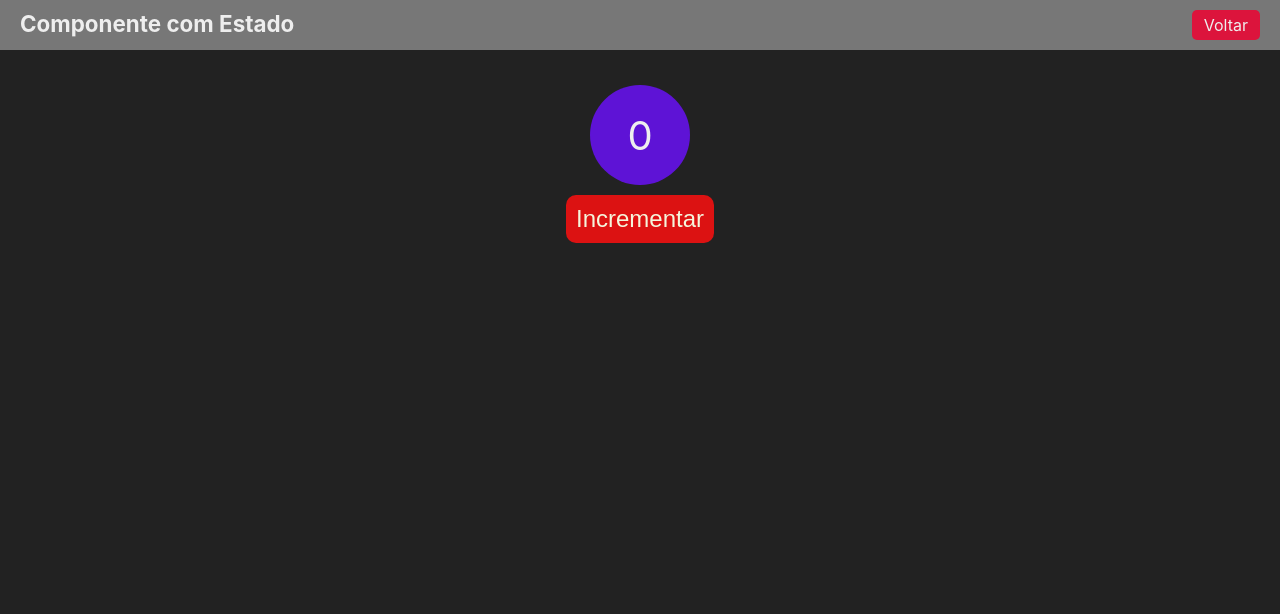
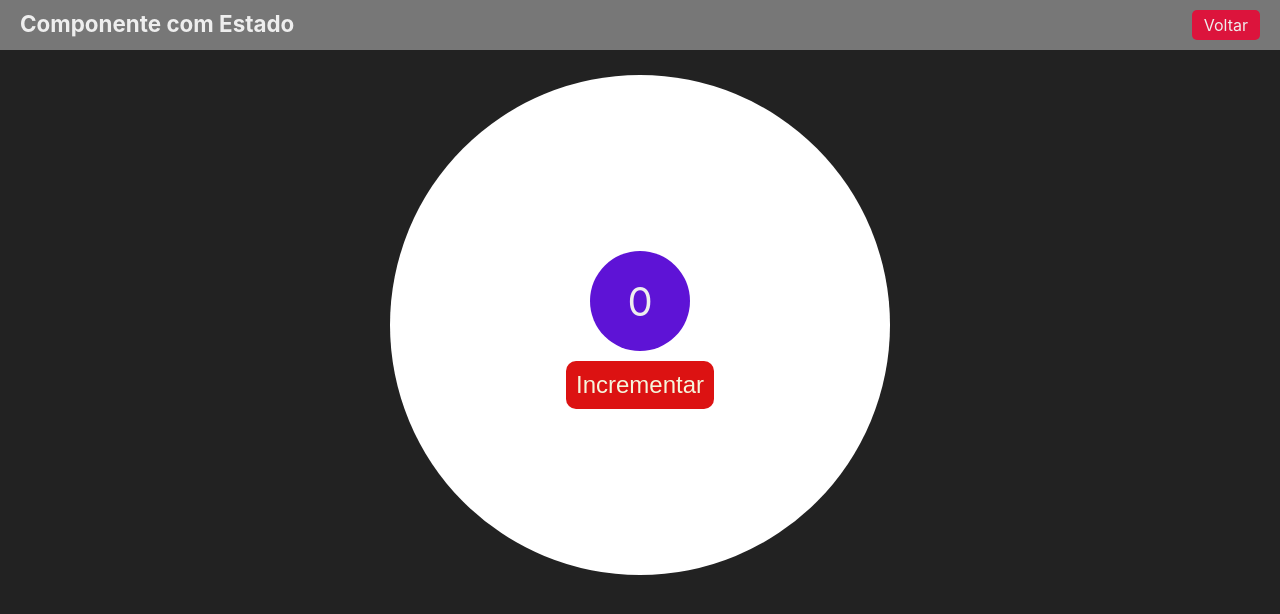
Before and after one commit to davidIsrael-rj/componentes_Next, a Next.js app: page /estado in a window 1280 px wide. Shown: the top 614 px of the page. Built offline with nearby package versions, Linux system fonts and the light colour scheme.

Commit message:
Modificação no CSS da página estado

```diff
--- a/src/pages/estado.jsx
+++ b/src/pages/estado.jsx
@@ -13,8 +13,10 @@ export default function Estado() {
     return (
         <Layout titulo="Componente com Estado">
             <div className={styles.estado}>
-                <div>{num}</div>
-                <button onClick={incrementar}>Incrementar</button>
+                <div>
+                    <div>{num}</div>
+                    <button onClick={incrementar}>Incrementar</button>
+                </div>
             </div>
         </Layout>
     )
--- a/src/styles/estado.module.css
+++ b/src/styles/estado.module.css
@@ -3,13 +3,20 @@
     flex-direction: column;
     justify-content: center;
     align-items: center;
+
+}
+.estado div{
+    display: flex;
+    flex-direction: column;
+    justify-content: center;
+    align-items: center;
+    background-color: #fff;
+    height: 500px;
+    width: 500px;
+    border-radius: 250px;
 }
 
-.estado div {
-    display: flex;
-    justify-content: center;
-    text-align: center;
-    align-items: center;
+.estado div div {
     height: 100px;
     width: 100px;
     font-size: 2.5rem;
```
